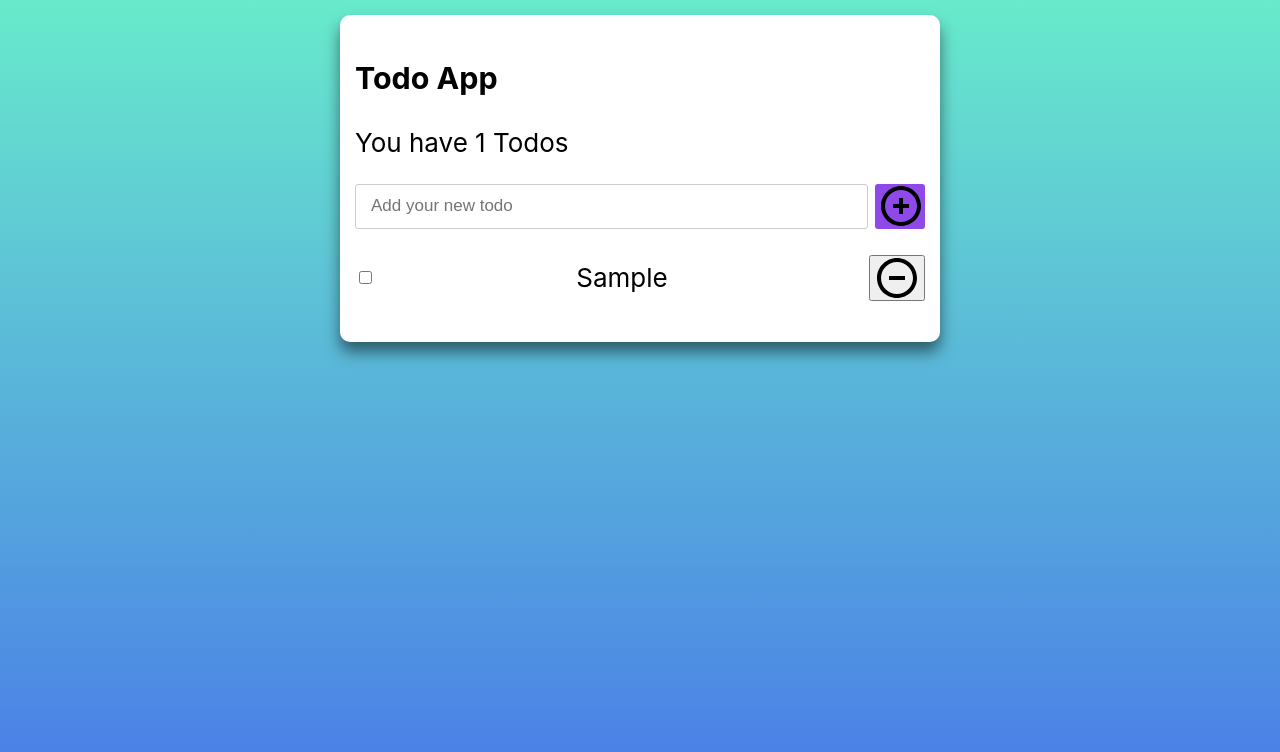
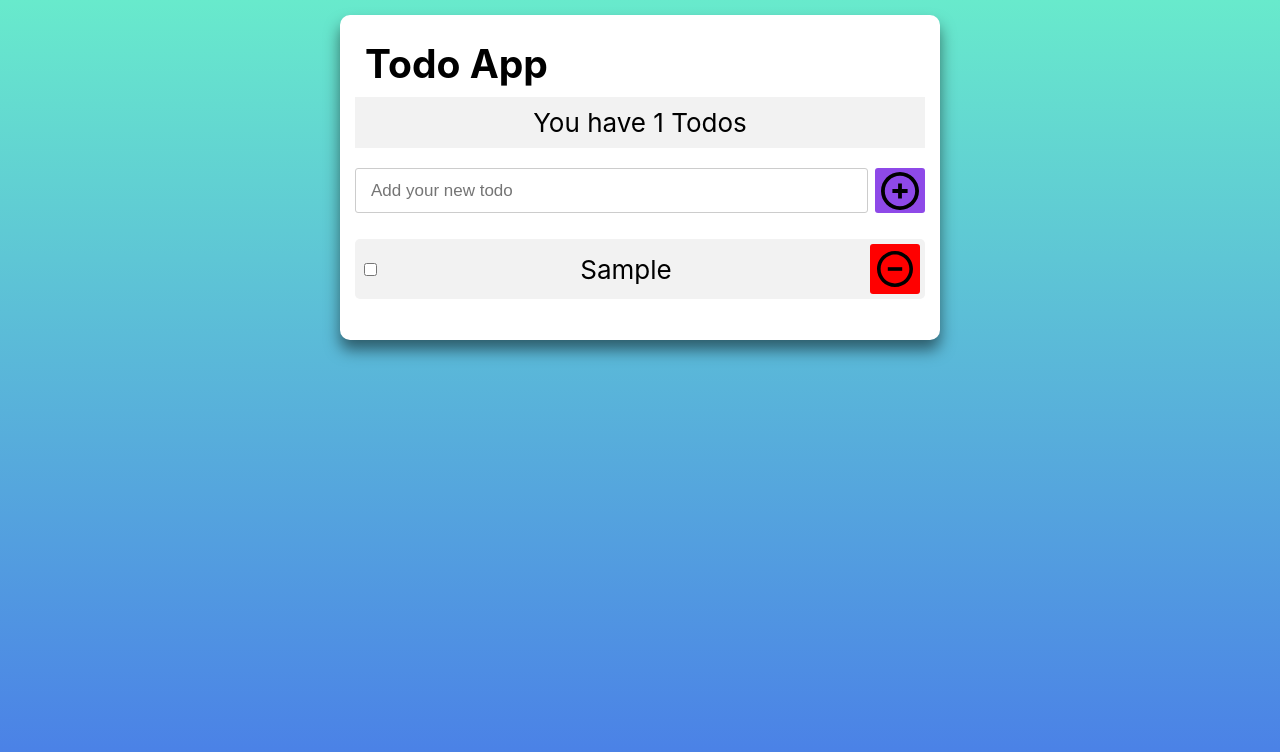
Before and after one commit to Maksymov-Serhii/maksymov_serhii_hw7, a React (Create React App) app: page / in a window 1280 px wide. Both pictures are taken after typing "Sample" into the empty fields and a click on the button 900 px from the left and 206 px from the top of the page. Shown: the top 752 px of the page. Built offline with nearby package versions, Linux system fonts and the light colour scheme.

Commit message:
added styles"

```diff
--- a/src/components/App/App.js
+++ b/src/components/App/App.js
@@ -32,7 +32,7 @@ class App extends React.Component {
     return (
     <div className="App">
       <Header listCount={ this.state.list.length } />
-        <AddTask onAddItem={ this.handleAddListItem } />
+      <AddTask onAddItem={ this.handleAddListItem } />
       <TodoList list={ this.state.list } onDeleteListItem={ this.handleDeleteListItem } />
     </div>
   );
--- a/src/components/Header/Header.js
+++ b/src/components/Header/Header.js
@@ -1,11 +1,12 @@
 import React from "react";
+import styles from "./Header.module.css"
 
 class Header extends React.Component {
 
   render() {
     return (
-      <header>
-        <h3>Todo App</h3>
+      <header className={styles.header}>
+        <h2>Todo App</h2>
         <p>You have {this.props.listCount} Todos</p>
       </header>
     )
--- a/src/components/Header/Header.module.css
+++ b/src/components/Header/Header.module.css
@@ -0,0 +1,9 @@
+.header h2,
+.header p {
+  margin: 0;
+  padding: 10px;
+}
+.header p {
+  text-align: center;
+  background: #f2f2f2;
+}
--- a/src/components/Icon/Icon.module.css
+++ b/src/components/Icon/Icon.module.css
@@ -2,5 +2,5 @@
   display: flex;
 }
 .icon img {
-  width: 40px;
+  width: 100%;
 }
--- a/src/components/TodoList/TodoList.js
+++ b/src/components/TodoList/TodoList.js
@@ -14,9 +14,9 @@ class TodoList extends React.Component {
         {this.props.list.map(item => {
           const { id, value } = item;
           return (
-            <li key={id}>
+            <li key={id} className={styles["list-item"]}>
               <input type="checkbox" />
-              {value}
+              <p>{value}</p>
               <button onClick={this.handleDelete.bind(this, id)}><Icon type="delete" /></button>
             </li>
           )
--- a/src/components/TodoList/TodoList.module.css
+++ b/src/components/TodoList/TodoList.module.css
@@ -2,8 +2,37 @@
   list-style-type: none;
   padding: 0;
 }
-.list li {
+.list-item {
   display: flex;
   justify-content: space-between;
   align-items: center;
+  margin-bottom: 5px;
+  background: #f2f2f2;
+  border-radius: 5px;
+  padding: 5px;
 }
+.list-item input {
+  margin-right: 10px;
+}
+.list-item p {
+  max-width: 85%;
+  overflow: hidden;
+  word-wrap: break-word;
+  margin: 0;
+}
+.list-item button {
+  /* display: flex; */
+  width: 50px;
+  height: 50px;
+  padding: 5px 7px;
+  border: none;
+  outline: none;
+  background: red;
+  cursor: pointer;
+  border-radius: 3px;
+  transition: all 0.3s ease;
+  margin-left: 5px;
+}
+.list-item button:hover {
+  background: rgb(200, 0, 0);
+}
```
